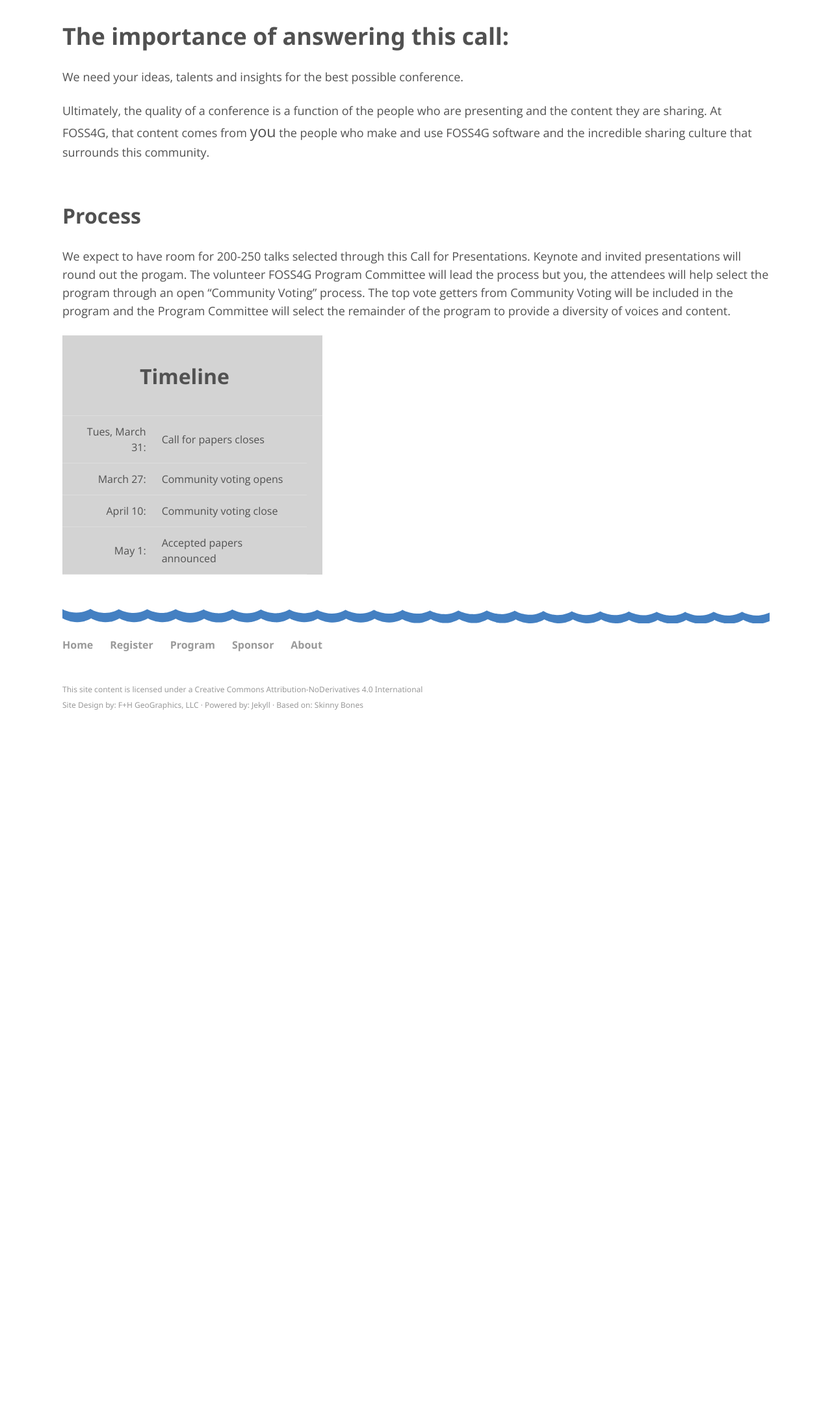
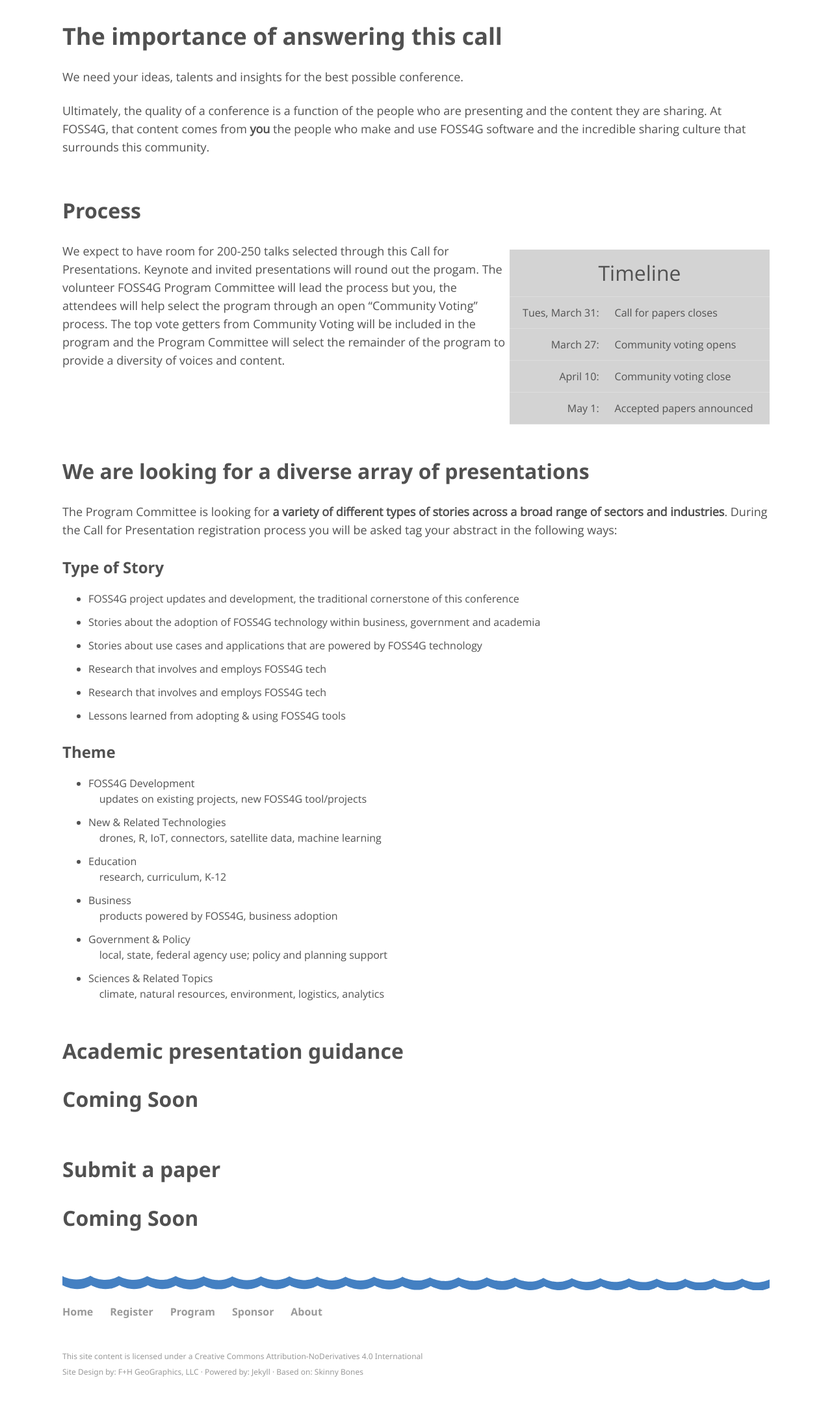
Before and after one commit to AvidGeo/foss4g2017-dev, a Jekyll site: the page built from call-for-papers/index.html, in a window 1280 px wide, cut to the strip 304-2500 px from the top of the page. Shown: the top 2157 px of the strip at 65% size. Built offline with Jekyll 4.4.1, drawn with Linux system fonts in a browser that asks for light colours; before the commit the page ends 1475 px from its top, so only the background shows below that.

Commit message:
update call for paper

```diff
--- a/_sass/_base.scss
+++ b/_sass/_base.scss
@@ -588,7 +588,25 @@
     text-align: center;
 }
 
-.cdates {
+.tbgrey2 {
+    width: 600px;
+    background-color: lightgrey;
+}
+
+.tbgrey {
     width: 400px;
     background-color: lightgrey;
 }
+
+.tbhead {
+    text-align: center;
+    font-size: 2em;
+}
+
+.floatr {
+    float: right;
+}
+
+.floatc {
+    clear:both;
+}
--- a/call-for-papers/index.html
+++ b/call-for-papers/index.html
@@ -5,24 +5,18 @@
   feature: boston-map-2.png
 ---
 <div class="sections">
-    <h1>The importance of answering this call:</h1>
+    <h1>The importance of answering this call</h1>
 
     <p>We need your ideas, talents and insights for the best possible conference.</p>
 
-    <p>Ultimately, the quality of a conference is a function of the people who are presenting and the content they are sharing. At FOSS4G, that content comes from <span style="font-size:1.3em">you</span> the people who make and use FOSS4G software and the
-        incredible sharing culture that surrounds this community.</p>
+    <p>Ultimately, the quality of a conference is a function of the people who are presenting and the content they are sharing. At FOSS4G, that content comes from <strong>you</strong> the people who make and use FOSS4G software and the incredible sharing
+        culture that surrounds this community.</p>
 </div>
 <div class="sections">
-    <div>
-        <h2 class="section-title">Process</h2>
-        <p>We expect to have room for 200-250 talks selected through this Call for Presentations. Keynote and invited presentations will round out the progam. The volunteer FOSS4G Program Committee will lead the process but you, the attendees will help select
-            the program through an open “Community Voting” process. The top vote getters from Community Voting will be included in the program and the Program Committee will select the remainder of the program to provide a diversity of voices and content.</p>
-    </div>
-    <div>
-        <table class="cdates">
+    <h2>Process</h2>
+    <table class="tbgrey floatr">
         <tr>
-                <td class="tcenter" colspan="2"><h2>Timeline</h2></td>
-                <td></td>
+            <td class="tbhead" colspan="2">Timeline</td>
         </tr>
         <tr>
             <td class="tright">Tues, March 31:</td>
@@ -41,5 +35,45 @@
             <td>Accepted papers announced</td>
         </tr>
     </table>
+    <p>We expect to have room for 200-250 talks selected through this Call for Presentations. Keynote and invited presentations will round out the progam. The volunteer FOSS4G Program Committee will lead the process but you, the attendees will help select
+        the program through an open “Community Voting” process. The top vote getters from Community Voting will be included in the program and the Program Committee will select the remainder of the program to provide a diversity of voices and content.</p>
+    <div class="floatc"></div>
 </div>
+<div class="sections">
+    <h2>We are looking for a diverse array of presentations</h2>
+    <p>The Program Committee is looking for <strong>a variety of different types of stories across a broad range of sectors and industries</strong>. During the Call for Presentation registration process you will be asked tag your abstract in the following
+        ways:
+    </p>
+    <h4>Type of Story</h4>
+    <ul>
+        <li>FOSS4G project updates and development, the traditional cornerstone of this conference</li>
+        <li>Stories about the adoption of FOSS4G technology within business, government and academia</li>
+        <li>Stories about use cases and applications that are powered by FOSS4G technology</li>
+        <li>Research that involves and employs FOSS4G tech</li>
+        <li>Research that involves and employs FOSS4G tech</li>
+        <li>Lessons learned from adopting &amp; using FOSS4G tools</li>
+    </ul>
+    <h4>Theme</h4>
+    <ul>
+        <li>FOSS4G Development
+            <br/>&nbsp;&nbsp;&nbsp;&nbsp;updates on existing projects, new FOSS4G tool/projects</li>
+        <li>New &amp; Related Technologies
+            <br/>&nbsp;&nbsp;&nbsp;&nbsp;drones, R, IoT, connectors, satellite data, machine learning</li>
+        <li>Education
+            <br/>&nbsp;&nbsp;&nbsp;&nbsp;research, curriculum, K-12</li>
+        <li>Business
+            <br/>&nbsp;&nbsp;&nbsp;&nbsp;products powered by FOSS4G, business adoption</li>
+        <li>Government &amp; Policy
+            <br/>&nbsp;&nbsp;&nbsp;&nbsp;local, state, federal agency use; policy and planning support</li>
+        <li>Sciences &amp; Related Topics
+            <br/>&nbsp;&nbsp;&nbsp;&nbsp;climate, natural resources, environment, logistics, analytics</li>
+    </ul>
 </div>
+<div class="sections">
+  <h2>Academic presentation guidance</h2>
+  <h2>Coming Soon</h2>
+</div>
+<div class="sections">
+  <h2>Submit a paper</h2>
+  <h2>Coming Soon</h2>
+</div>
```
Lines whose indentation alone changed are shown as unchanged.
